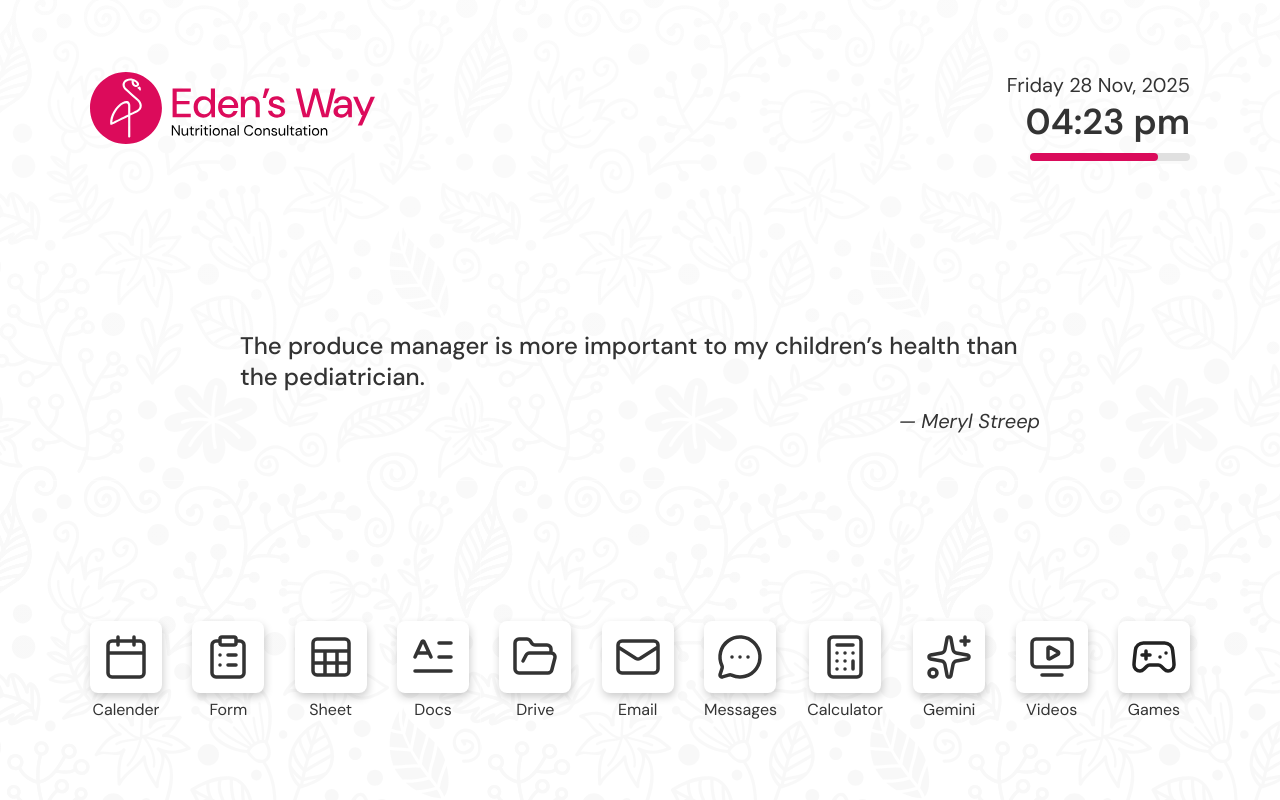
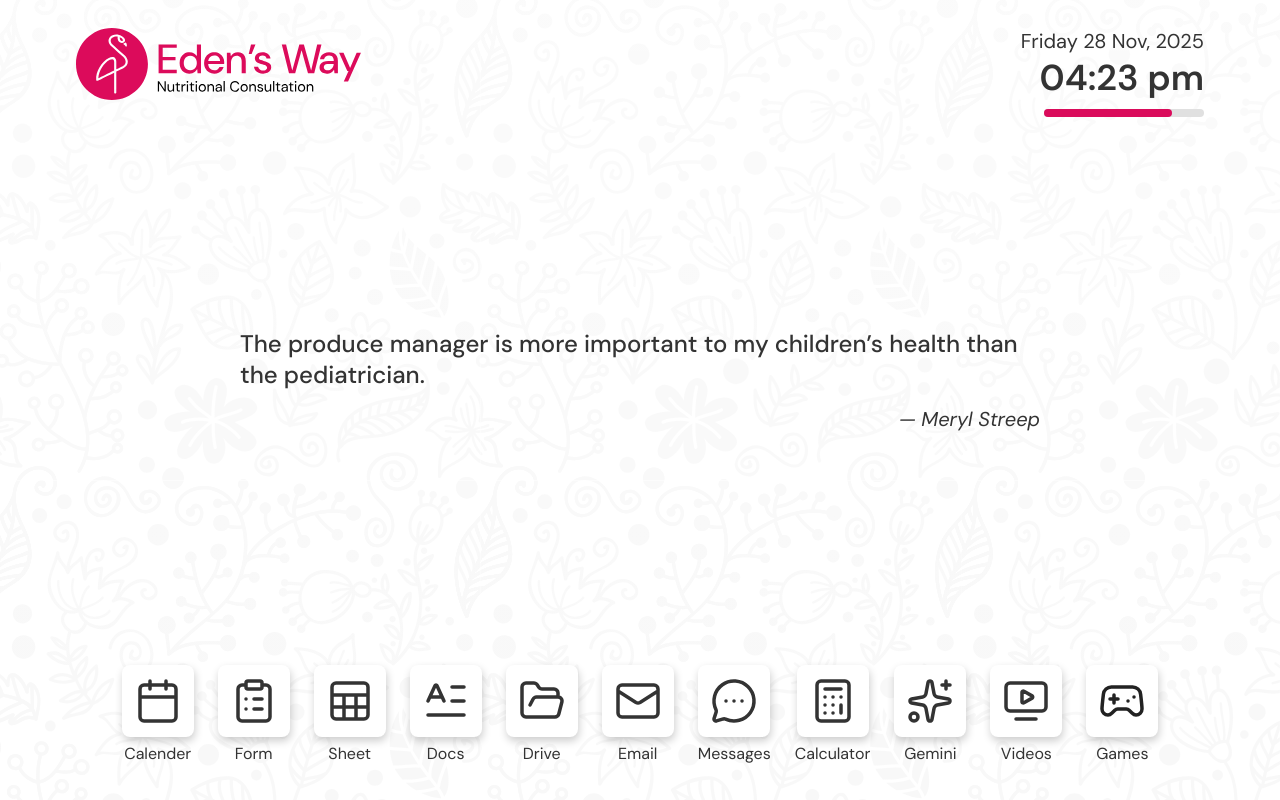
Before and after one commit to edensway/Dashboard, a React (Vite) app: page / in a window 1280 px wide. Built offline with nearby package versions, Linux system fonts and the light colour scheme.

Commit message:
Visual fix

```diff
--- a/src/styles/App.css
+++ b/src/styles/App.css
@@ -46,7 +46,9 @@
 
 .dashboard_container {
   display: flex;
-  justify-content: space-between;
+  justify-content: center;
+  flex-wrap: wrap;
+  gap: 24px;
 }
 
 .quotebox {
@@ -133,11 +135,11 @@
 }
 
 .main_container {
-  max-width: 1100px;
+  max-width: 1200px;
   position: relative;
   left: 50%;
   transform: translateX(-50%);
-  padding: 72px 0px 80px 0px;
+  padding: 28px 36px 36px 36px;
   display: flex;
   flex-direction: column;
   justify-content: space-between;
@@ -148,8 +150,7 @@ body {
   color: #333333;
   background-image: linear-gradient(rgba(255, 255, 255, 0.98), rgba(255, 255, 255, 0.97)), url(../assets/wallpaper.svg);
   background-position: 0px 0px;
-  background-size: cover;
-  background-repeat: no-repeat;
+  background-size: cover, cover;
   font-family: "DM Sans", sans-serif;
   font-optical-sizing: auto;
 }
--- a/src/styles/App.scss
+++ b/src/styles/App.scss
@@ -25,11 +25,11 @@
 
 
 .main_container {
-    max-width: 1100px;
+    max-width: 1200px;
     position: relative;
     left: 50%;
     transform: translateX(-50%);
-    padding: 72px 0px 80px 0px;
+    padding: 28px 36px 36px 36px;
 
     display: flex;
     flex-direction: column;
@@ -47,8 +47,7 @@ body {
         linear-gradient(rgba(255, 255, 255, 0.98), rgba(255, 255, 255, 0.97)),
         url(../assets/wallpaper.svg);
     background-position: 0px 0px;
-    background-size: cover;
-    background-repeat: no-repeat;
+    background-size: cover, cover;
 
     font-family: "DM Sans", sans-serif;
     font-optical-sizing: auto;
--- a/src/styles/Pages/_dashboard.scss
+++ b/src/styles/Pages/_dashboard.scss
@@ -2,5 +2,7 @@
 
 .dashboard_container {
     display: flex;
-    justify-content: space-between;
+    justify-content: center;
+    flex-wrap: wrap;
+    gap: 24px;
 }
```
